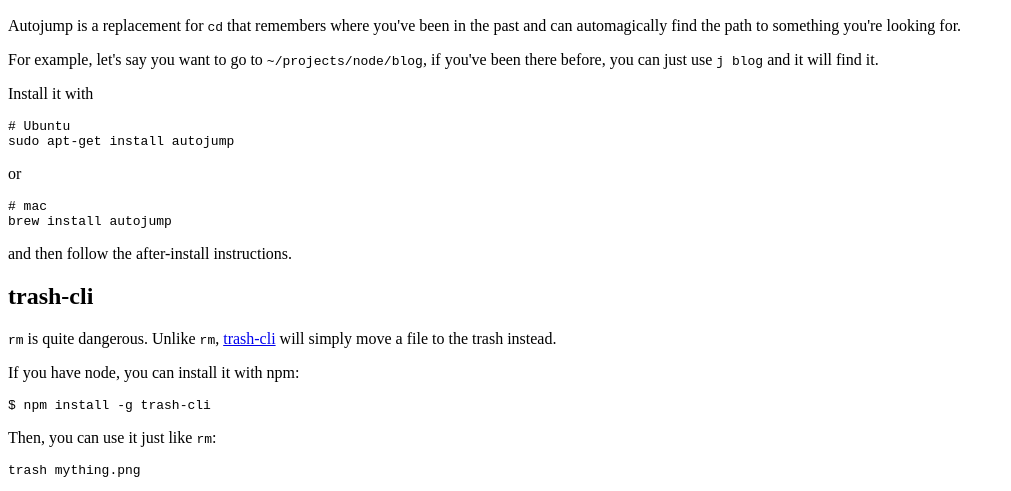
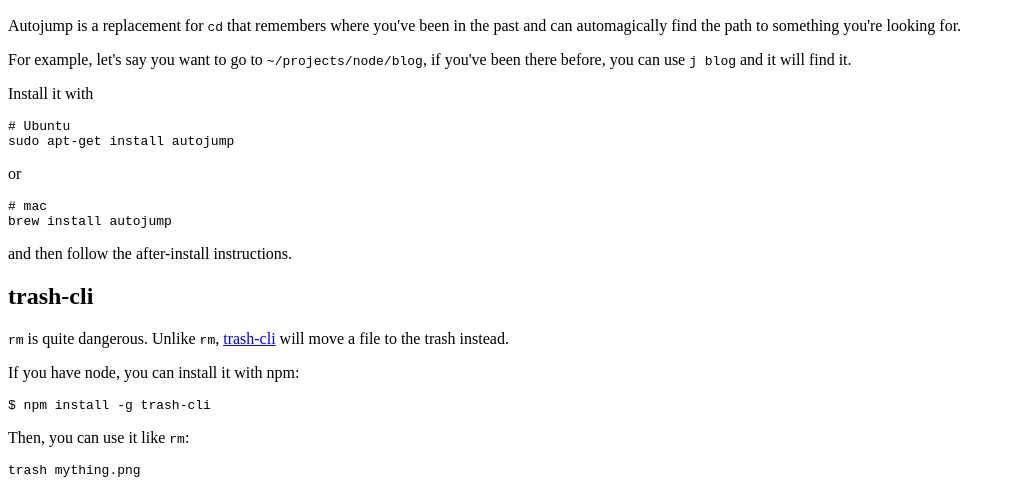
Before and after one commit to Flaque/blog, a Gatsby site: page /command-line-tools in a window 1280 px wide. Shown: the part 182-673 px from the top of the page, without its empty margins (0-1011 px from the left). Built offline with nearby package versions, Linux system fonts and the light colour scheme; Gatsby itself is replaced by a stand-in of ours; some packages are replaced by stand-ins of ours; code samples lack their colours.

Commit message:
Add fixes to command line tools

````diff
--- a/src/posts/command-line-tools.md
+++ b/src/posts/command-line-tools.md
@@ -10,7 +10,7 @@
 
 Autojump is a replacement for `cd` that remembers where you've been in the past and can automagically find the path to something you're looking for.
 
-For example, let's say you want to go to `~/projects/node/blog`, if you've been there before, you can just use `j blog` and it will find it.
+For example, let's say you want to go to `~/projects/node/blog`, if you've been there before, you can use `j blog` and it will find it.
 
 Install it with
 ```
@@ -29,7 +29,7 @@
 
 ## trash-cli
 
-`rm` is quite dangerous. Unlike `rm`, [trash-cli](https://github.com/sindresorhus/trash-cli) will simply move a file to the trash instead.
+`rm` is quite dangerous. Unlike `rm`, [trash-cli](https://github.com/sindresorhus/trash-cli) will move a file to the trash instead.
 
 If you have node, you can install it with npm:
 
@@ -37,7 +37,7 @@
 $ npm install -g trash-cli
 ```
 
-Then, you can use it just like `rm`:
+Then, you can use it like `rm`:
 
 ```
 trash mything.png
````
